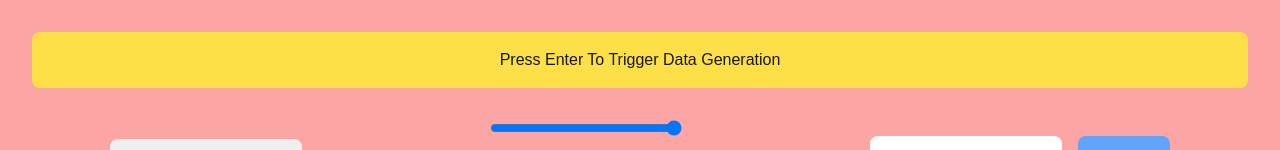
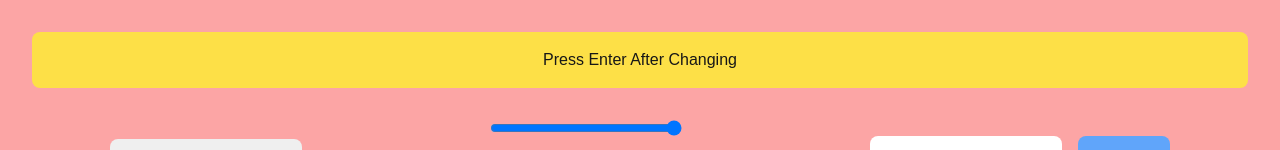
Before and after one commit to NajmusSakibRashid/task-5, a Next.js app: page / in a window 1280 px wide. Shown: the top 150 px of the page. Built offline with nearby package versions, Linux system fonts and the light colour scheme.

Commit message:
shortcut

```diff
--- a/app/components/navbar.jsx
+++ b/app/components/navbar.jsx
@@ -32,7 +32,7 @@ const Navbar = ({ state, setState, loading }) => {
   return (
     <div className="fixed flex left-0 right-0 top-0 h-auto bg-red-300 justify-around items-center flex-wrap p-8 gap-8">
       <div className="w-full text-center bg-yellow-300 p-4 rounded-lg">
-        Press Enter To Trigger Data Generation
+        Press Enter After Changing
       </div>
       <select
         name="region"
```
